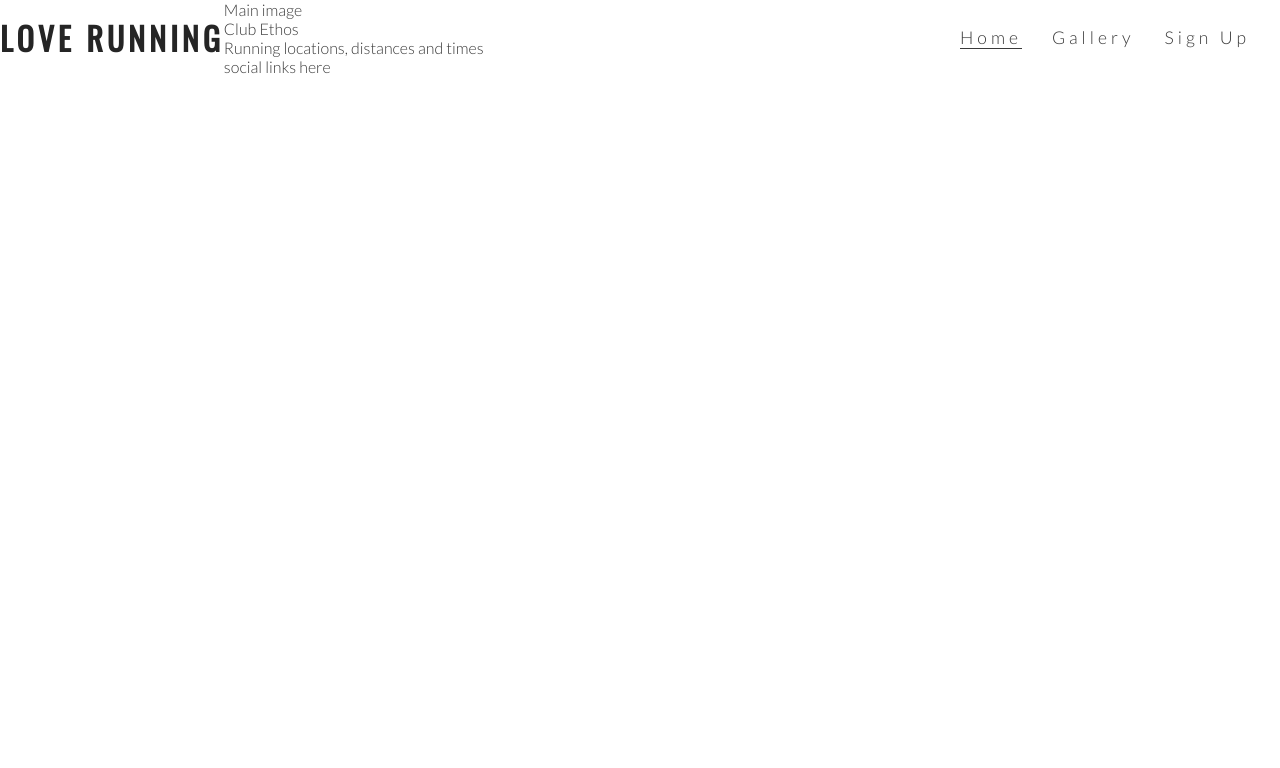
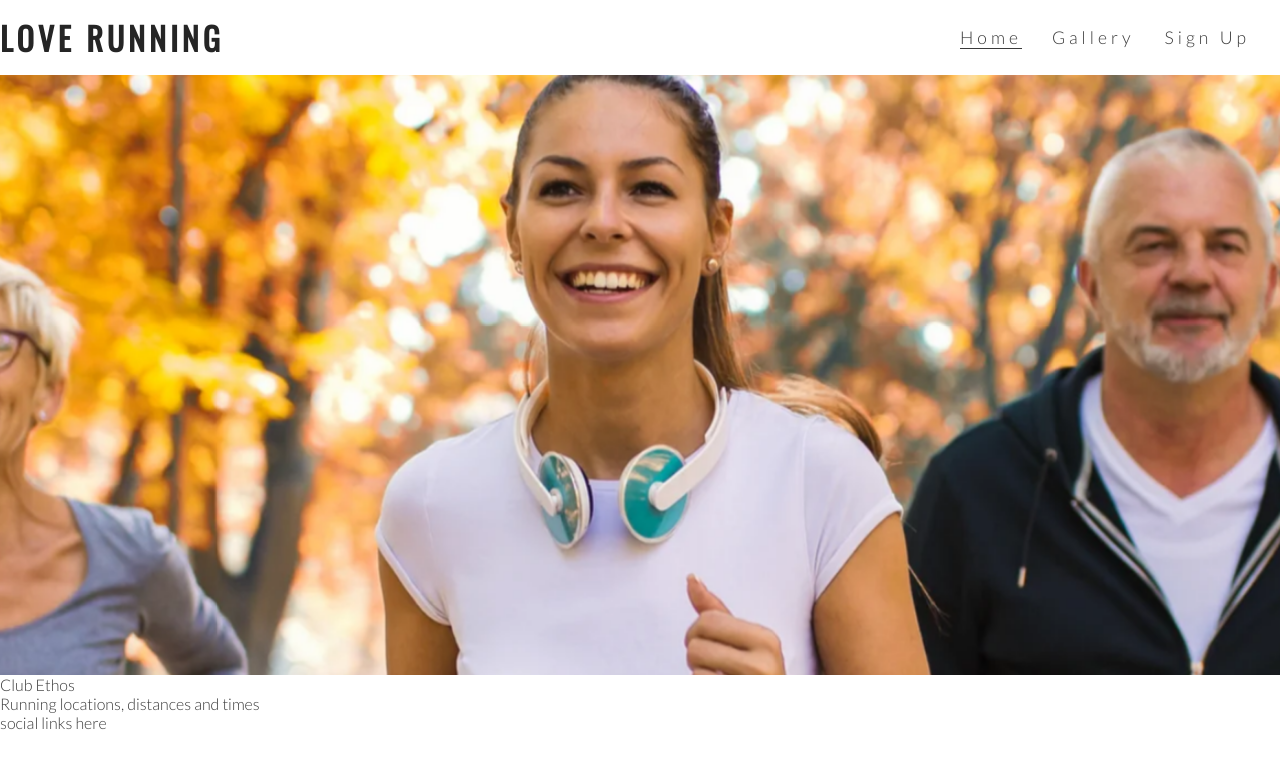
Before and after one commit to AdrianaStoi/love-running, a plain HTML site: page index.html in a window 1280 px wide. Drawn offline with nearby package versions, Linux system fonts and the light colour scheme.

Commit message:
Add hero image and animation for zoom

```diff
--- a/assets/css/style.css
+++ b/assets/css/style.css
@@ -58,3 +58,33 @@ h2 {
 .active {
     border-bottom: 1px solid #3a3a3a;
 }
+
+/* hero image */
+
+#hero-outer {
+    height: 600px;
+    width: 100%;
+    overflow: hidden;
+}
+
+#hero-image {
+    height: 600px;
+    width: 100%;
+    background: url('../images/hero-image.webp') no-repeat center center;
+
+    /* animates zoom effect on loading page */
+    animation-name: hero-zoom;
+    animation-duration: 5s;
+    animation-fill-mode: forwards;
+}
+
+/* creates the level of zoom for hero image */
+@keyframes hero-zoom {
+    from {
+        transform: scale(1);
+    }
+
+    to {
+        transform: scale(1.1);
+    }
+}
--- a/index.html
+++ b/index.html
@@ -31,8 +31,9 @@
             </ul>
         </nav>
     </header>
-    <section>
-        Main image
+    <section id="hero-outer">
+        <div id="hero-image">
+        </div>
     </section>
     <section>
         Club Ethos
```
Also changed, not shown: assets/images/hero-image.webp (added).
